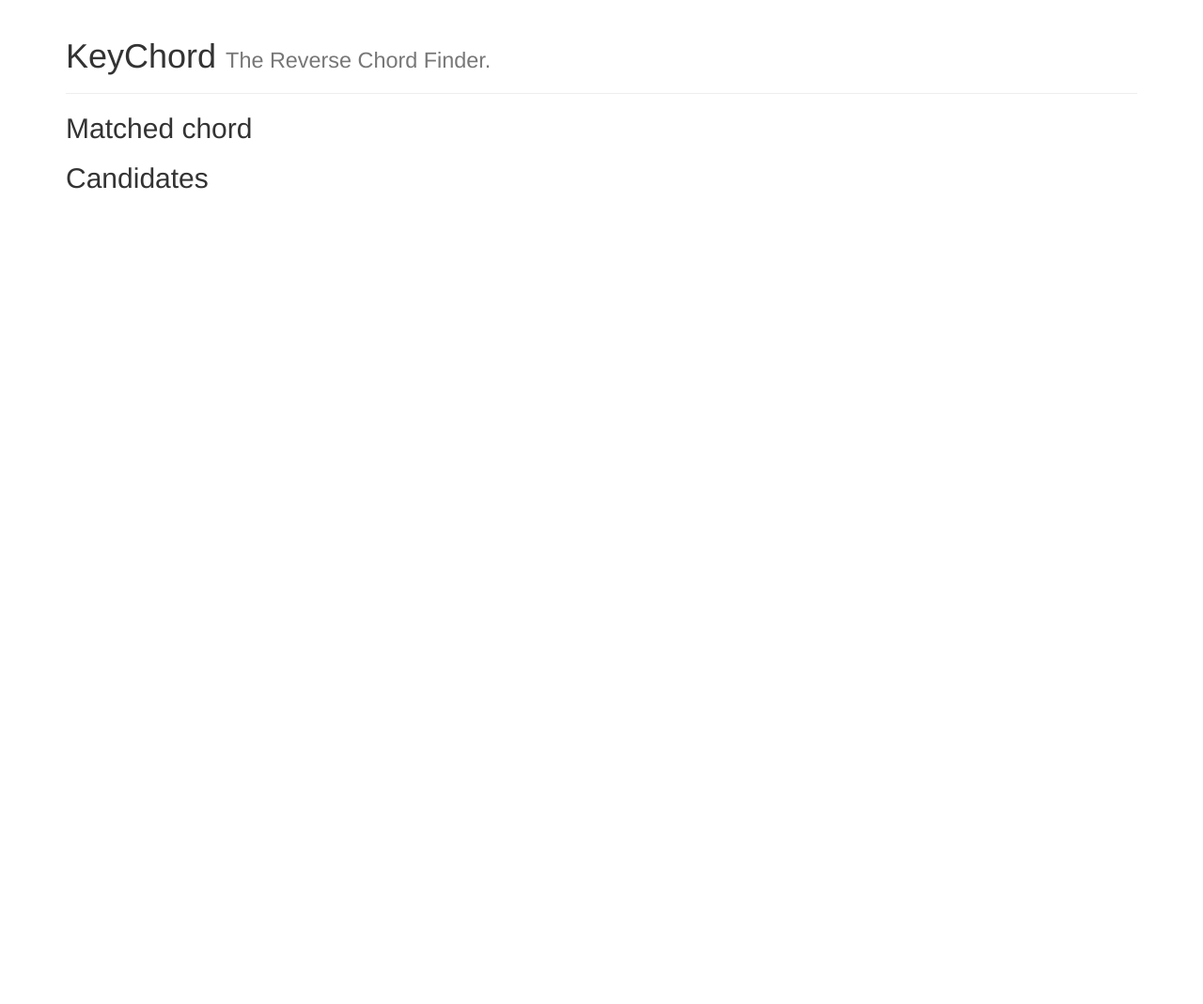
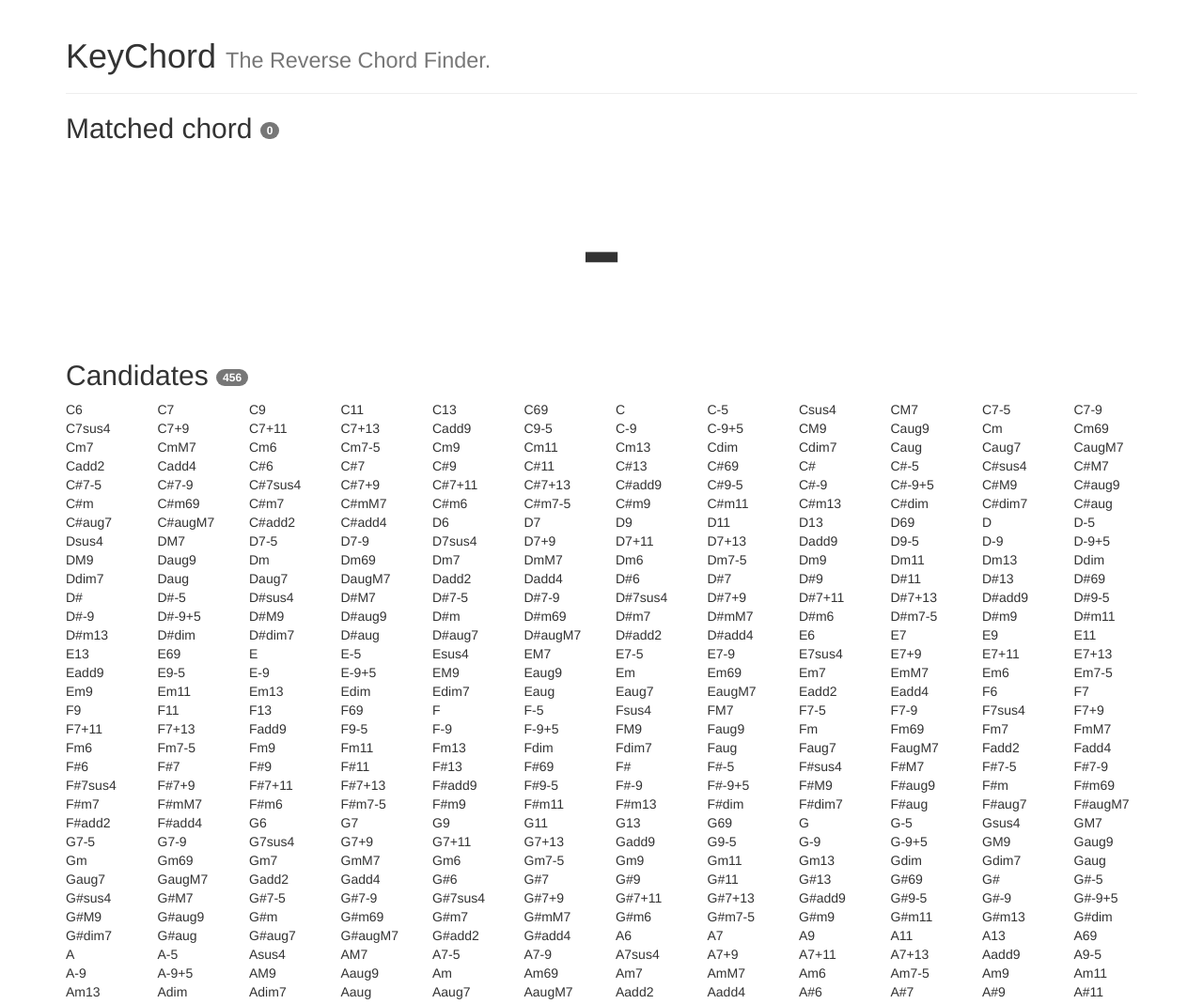
Before and after one commit to 0xiso/keychord, a plain HTML site: page index.html in a window 1280 px wide. Shown: the top 1069 px of the page at 94% size. Before the commit the page ends 800 px from the top, so only its background shows below. Drawn offline with nearby package versions, Linux system fonts and the light colour scheme.

Commit message:
minor fix

```diff
--- a/index.html
+++ b/index.html
@@ -20,9 +20,9 @@
       <div class="page-header">
         <h1>KeyChord <small>The Reverse Chord Finder.</small></h1>
       </div>
-      <h2>Matched chord <span id="chord_badge" class="badge"></span></h2>
-      <div id="chord" class="text-center"></div>
-      <h2>Candidates <span id="candidate_badge" class="badge"></span></h2>
+      <h2>Matched chord <span id="chord_badge" class="badge">0</span></h2>
+      <div id="chord" class="text-center">-</div>
+      <h2>Candidates <span id="candidate_badge" class="badge">0</span></h2>
       <div class="row" id="candidates"></div>
       <div id="notes"></div>
     </div>
--- a/keychord.js
+++ b/keychord.js
@@ -1,8 +1,11 @@
-if(!navigator.requestMIDIAccess){
-  alert("unsupported browser");
-}
+addEventListener('load', () => {
+  if(!navigator.requestMIDIAccess){
+    alert("unsupported browser");
+  }
+  detectChord([0,0,0,0,0,0,0,0,0,0,0,0]);
+  navigator.requestMIDIAccess().then(onMIDIInit, onMIDIReject);
+});
 
-navigator.requestMIDIAccess().then(onMIDIInit, onMIDIReject);
 let midiAccess;
 
 let keyboard = [];
@@ -101,7 +104,6 @@
 }
 
 function detectChord(skeyboard){
-  console.log('detectChord')
   let on = [];
   let candidates = [];
   let match = [];
```
